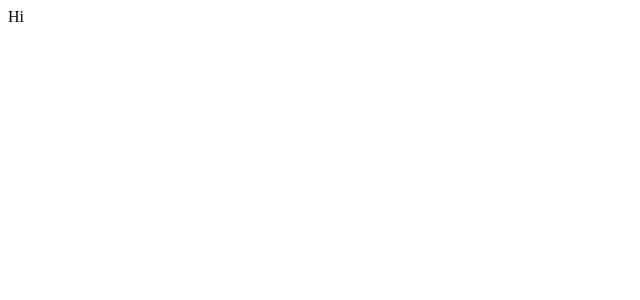
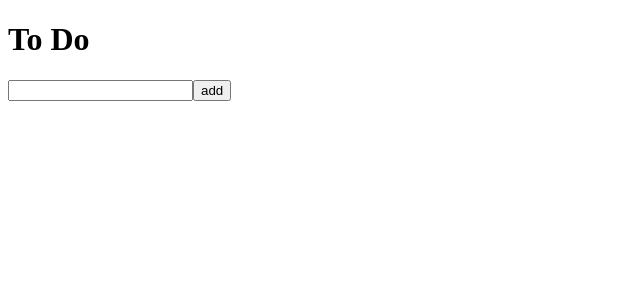
Before and after one commit to kyusch0330/react-redux-ToDoList, a React (Create React App) app: page / in a window 1280 px wide. Shown: the top 300 px of the page, without its empty margins (0-640 px from the left). Built offline with nearby package versions, Linux system fonts and the light colour scheme.

Commit message:
Start react-redux ToDoList

```diff
--- a/package.json
+++ b/package.json
@@ -8,7 +8,10 @@
     "@testing-library/user-event": "^12.8.3",
     "react": "^17.0.2",
     "react-dom": "^17.0.2",
+    "react-redux": "^7.2.4",
+    "react-router-dom": "^5.2.0",
     "react-scripts": "4.0.3",
+    "redux": "^4.1.0",
     "web-vitals": "^1.1.2"
   },
   "scripts": {
--- a/public/index.html
+++ b/public/index.html
@@ -10,34 +10,10 @@
       content="Web site created using create-react-app"
     />
     <link rel="apple-touch-icon" href="%PUBLIC_URL%/logo192.png" />
-    <!--
-      manifest.json provides metadata used when your web app is installed on a
-      user's mobile device or desktop. See https://developers.google.com/web/fundamentals/web-app-manifest/
-    -->
     <link rel="manifest" href="%PUBLIC_URL%/manifest.json" />
-    <!--
-      Notice the use of %PUBLIC_URL% in the tags above.
-      It will be replaced with the URL of the `public` folder during the build.
-      Only files inside the `public` folder can be referenced from the HTML.
-
-      Unlike "/favicon.ico" or "favicon.ico", "%PUBLIC_URL%/favicon.ico" will
-      work correctly both with client-side routing and a non-root public URL.
-      Learn how to configure a non-root public URL by running `npm run build`.
-    -->
-    <title>React App</title>
+    <title>Vanilla Redux</title>
   </head>
   <body>
-    <noscript>You need to enable JavaScript to run this app.</noscript>
-    <div id="root"></div>
-    <!--
-      This HTML file is a template.
-      If you open it directly in the browser, you will see an empty page.
-
-      You can add webfonts, meta tags, or analytics to this file.
-      The build step will place the bundled scripts into the <body> tag.
-
-      To begin the development, run `npm start` or `yarn start`.
-      To create a production bundle, use `npm run build` or `yarn build`.
-    -->
+    <div id="root" />
   </body>
 </html>
--- a/src/App.js
+++ /dev/null
@@ -1,7 +0,0 @@
-import React from "react";
-
-function App() {
-  return <div>Hi</div>;
-}
-
-export default App;
--- /dev/null
+++ b/src/components/App.js
@@ -0,0 +1,11 @@
+import React from "react";
+import AppRouter from "./Router";
+function App() {
+  return (
+    <div>
+      <AppRouter />
+    </div>
+  );
+}
+
+export default App;
--- /dev/null
+++ b/src/components/Router.js
@@ -0,0 +1,23 @@
+import React from "react";
+import {
+  HashRouter as Router,
+  Switch,
+  Route,
+  Redirect,
+} from "react-router-dom";
+import Home from "../routes/Home";
+import Detail from "../routes/Detail";
+function AppRouter() {
+  return (
+    <Router>
+      <Switch>
+        <Route exact path="/" component={Home} />
+        {/*match.params.id*/}
+        <Route exact path="/detail/:id" component={Detail} />
+        <Redirect from="*" to="/"></Redirect>
+      </Switch>
+    </Router>
+  );
+}
+
+export default AppRouter;
--- a/src/index.js
+++ b/src/index.js
@@ -1,5 +1,13 @@
 import React from "react";
 import ReactDOM from "react-dom";
-import App from "./App";
+import App from "./components/App";
 
-ReactDOM.render(<App />, document.getElementById("root"));
+import { Provider } from "react-redux";
+import store from "./store";
+
+ReactDOM.render(
+  <Provider store={store}>
+    <App />
+  </Provider>,
+  document.getElementById("root")
+);
--- /dev/null
+++ b/src/routes/Detail.js
@@ -0,0 +1,9 @@
+import React from "react";
+
+function Detail({ match }) {
+  const { params } = match;
+  console.log(params);
+  return <div>Detail {params.id}</div>;
+}
+
+export default Detail;
--- /dev/null
+++ b/src/routes/Home.js
@@ -0,0 +1,26 @@
+import React, { useState } from "react";
+
+function Home() {
+  const [toDoText, setToDoText] = useState("");
+  const handleChange = (e) => {
+    const {
+      target: { value },
+    } = e;
+    setToDoText(value);
+  };
+  const handleSubmit = (e) => {
+    e.preventDefault();
+    setToDoText("");
+  };
+  return (
+    <div>
+      <h1>To Do</h1>
+      <form onSubmit={handleSubmit}>
+        <input type="text" value={toDoText} onChange={handleChange} />
+        <input type="submit" value="add" />
+      </form>
+    </div>
+  );
+}
+
+export default Home;
--- /dev/null
+++ b/src/store.js
@@ -0,0 +1,32 @@
+import { createStore } from "redux";
+
+const ADD = "ADD";
+const DELETE = "DELETE";
+
+const addToDo = (text) => {
+  return {
+    type: ADD,
+    text,
+  };
+};
+const deleteToDo = (targetId) => {
+  return {
+    type: DELETE,
+    targetId,
+  };
+};
+
+const reducer = (toDos = [], action) => {
+  switch (action.type) {
+    case ADD:
+      return [{ text: action.text, id: Date.now() }, ...toDos];
+    case DELETE:
+      return toDos.filter((toDo) => toDo.id !== action.targetId);
+    default:
+      return toDos;
+  }
+};
+
+const store = createStore(reducer);
+
+export default store;
```
Also changed, not shown: 1 other file (tests, documents, lock files or other folders).
